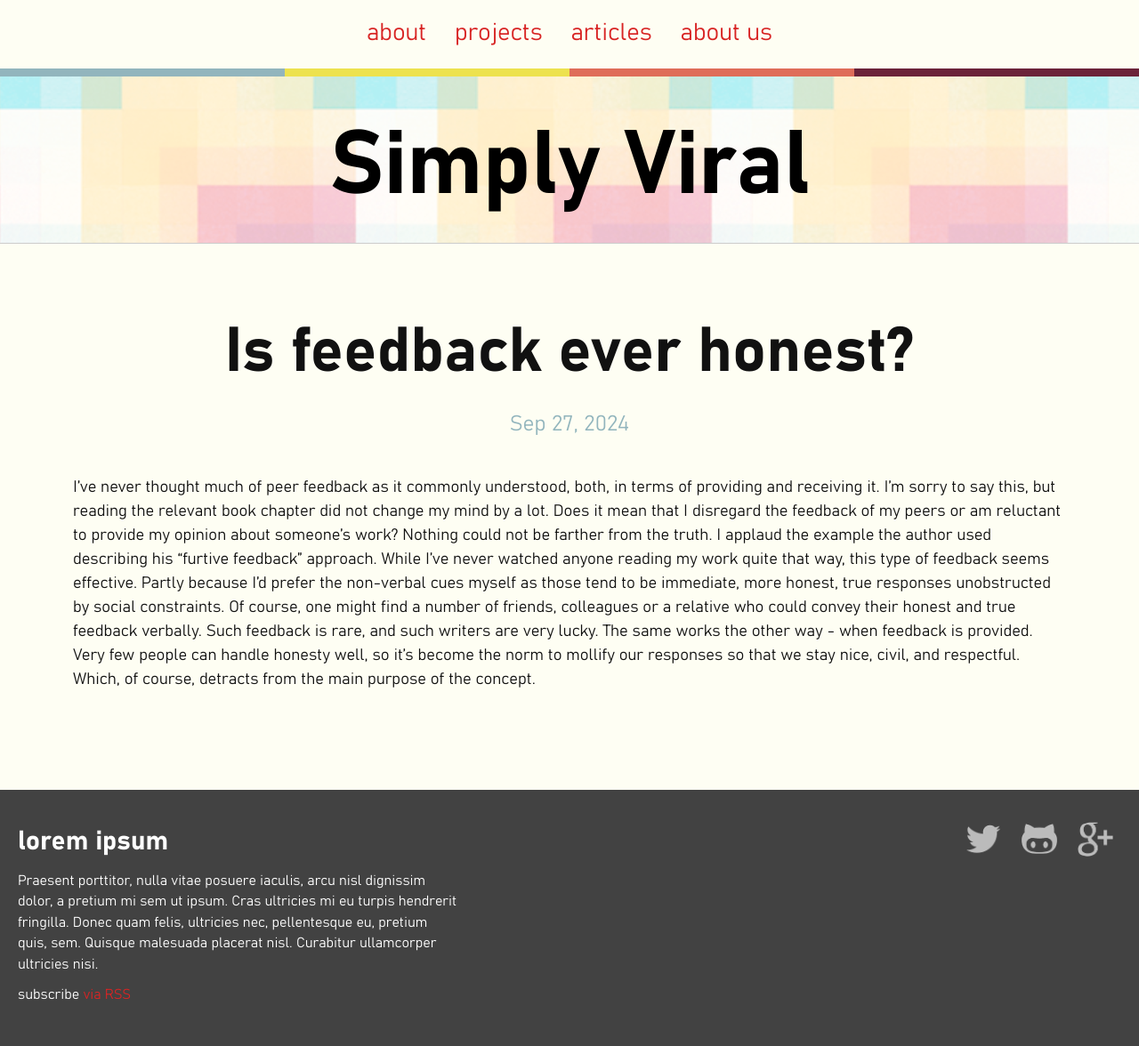
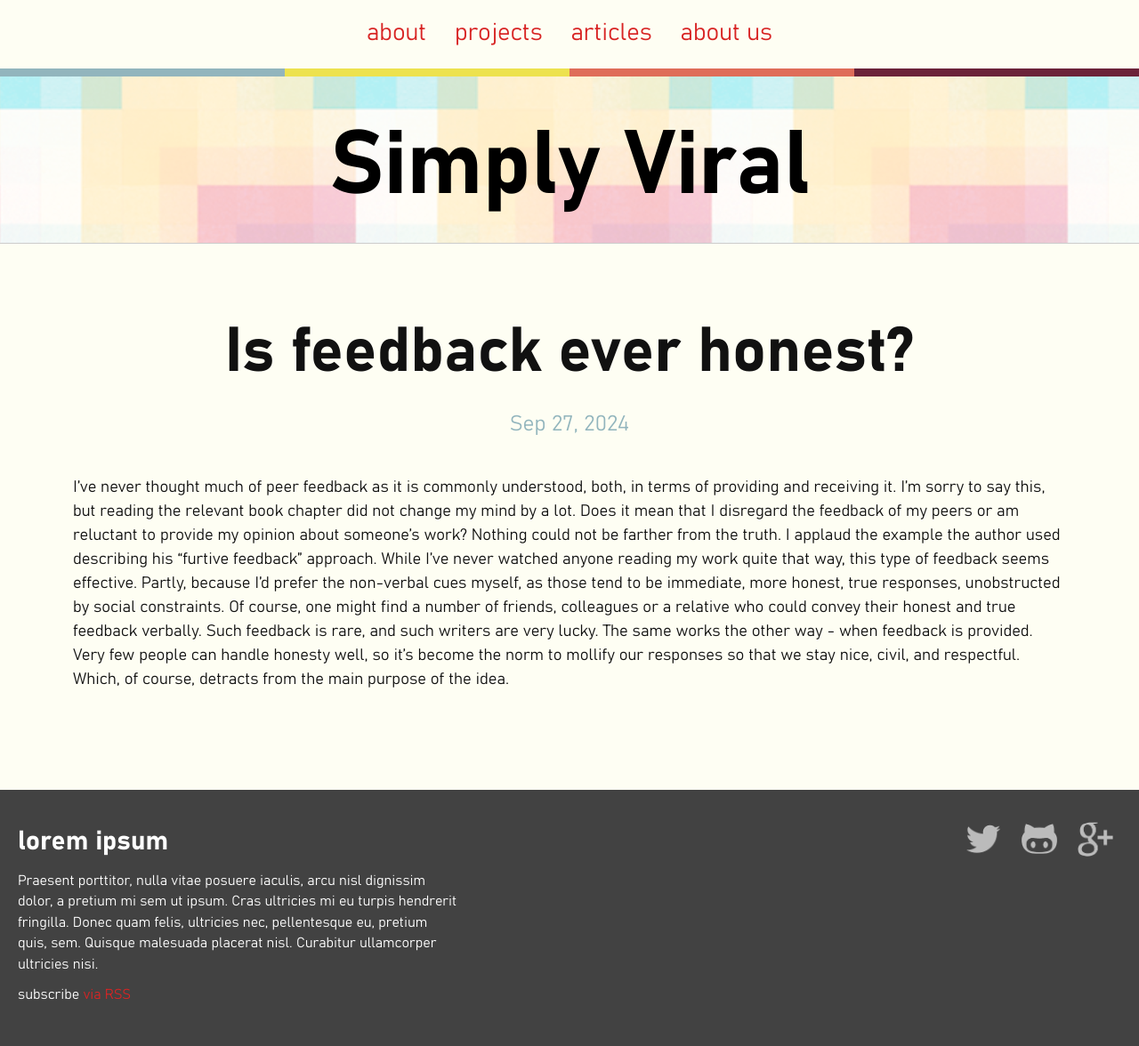
Before and after one commit to nyirock/nyirock.github.io, a Jekyll site: the page built from _posts/blog/2024-09-27-is-feedback-honest.markdown, in a window 1280 px wide. Shown: the whole page at 89% size. Built offline with Jekyll 4.4.1, drawn with Linux system fonts in a browser that asks for light colours.

Commit message:
is feedback honest upd3

```diff
--- a/_posts/blog/2024-09-27-is-feedback-honest.markdown
+++ b/_posts/blog/2024-09-27-is-feedback-honest.markdown
@@ -8,5 +8,5 @@ style: expository
 purpose: discuss
 audience: aspiring writers
 ---
-I've never thought much of peer feedback as it commonly understood, both, in terms of providing and receiving it. I'm sorry to say this, but reading the relevant book chapter did not change my mind by a lot. Does it mean that I disregard the feedback of my peers or am reluctant to provide my opinion about someone's work? Nothing could not be farther from the truth.
-I applaud the example the author used describing his "furtive feedback" approach. While I've never watched anyone reading my work quite that way, this type of feedback seems effective. Partly because I'd prefer the non-verbal cues myself as those tend to be immediate, more honest, true responses unobstructed by social constraints. Of course, one might find a number of friends, colleagues or a relative who could convey their honest and true feedback verbally. Such feedback is rare, and such writers are very lucky. The same works the other way - when feedback is provided. Very few people can handle honesty well, so it's become the norm to mollify our responses so that we stay nice, civil, and respectful. Which, of course, detracts from the main purpose of the concept.
+I've never thought much of peer feedback as it is commonly understood, both, in terms of providing and receiving it. I'm sorry to say this, but reading the relevant book chapter did not change my mind by a lot. Does it mean that I disregard the feedback of my peers or am reluctant to provide my opinion about someone's work? Nothing could not be farther from the truth.
+I applaud the example the author used describing his "furtive feedback" approach. While I've never watched anyone reading my work quite that way, this type of feedback seems effective. Partly, because I'd prefer the non-verbal cues myself, as those tend to be immediate, more honest, true responses, unobstructed by social constraints. Of course, one might find a number of friends, colleagues or a relative who could convey their honest and true feedback verbally. Such feedback is rare, and such writers are very lucky. The same works the other way - when feedback is provided. Very few people can handle honesty well, so it's become the norm to mollify our responses so that we stay nice, civil, and respectful. Which, of course, detracts from the main purpose of the idea.
```
